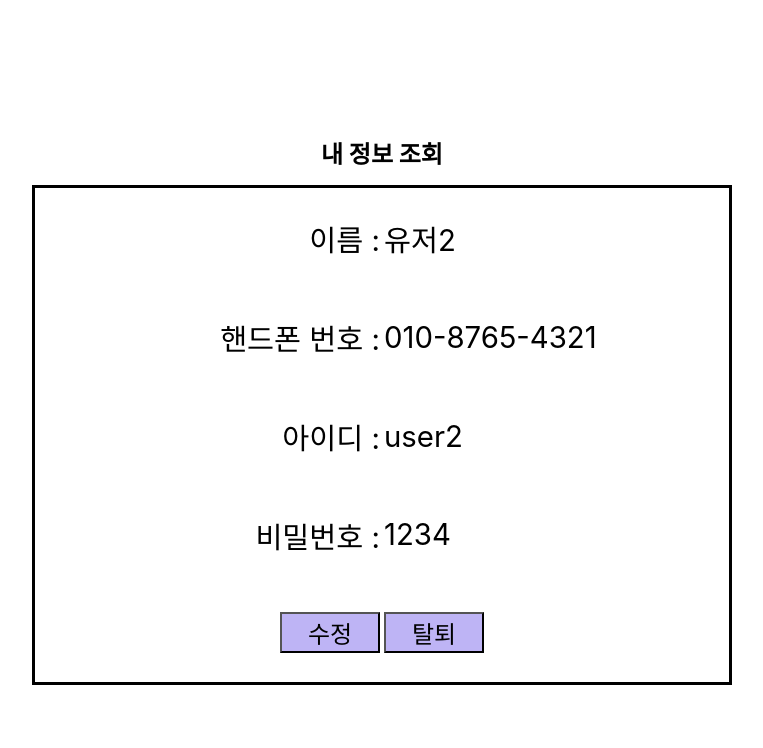
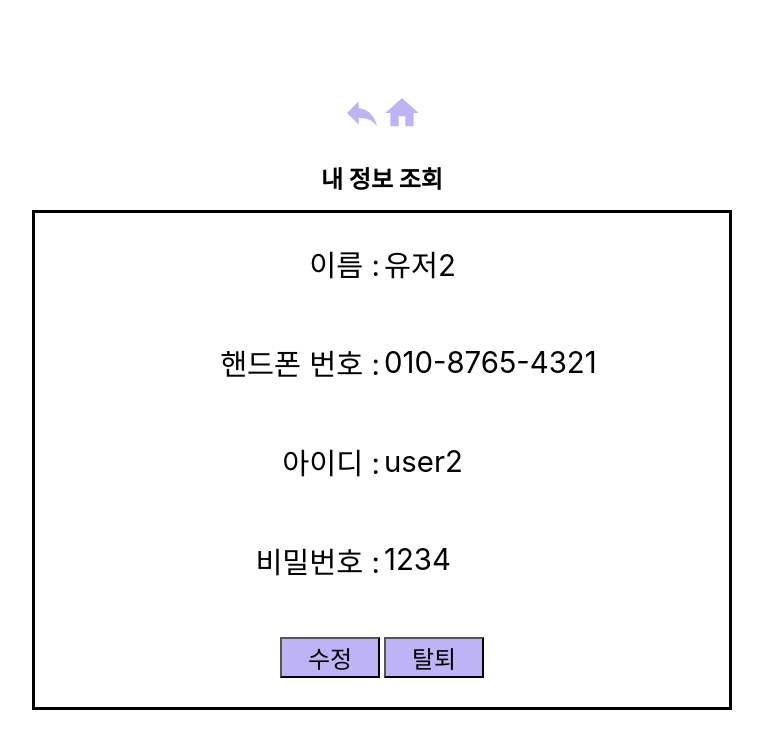
Before and after one commit to darudeeee/0526, a React (Create React App) app: page /myinfo in a window 1280 px wide. Shown: the top 748 px of the page, without its empty margins (258-1021 px from the left). Built offline with nearby package versions, Linux system fonts and the light colour scheme.

Commit message:
~출석체크(관리,유저)

```diff
--- a/src/routers/Editor.js
+++ b/src/routers/Editor.js
@@ -1,7 +1,7 @@
 import React, { useState, useEffect } from "react";
-// import { Link } from "react-router-dom";
-// import HomeIcon from "@mui/icons-material/Home";
-// import ReplyIcon from "@mui/icons-material/Reply";
+import { Link } from "react-router-dom";
+import HomeIcon from "@mui/icons-material/Home";
+import ReplyIcon from "@mui/icons-material/Reply";
 import "./stylesheet/Editor.css";
 
 function Editor() {
@@ -49,21 +49,21 @@ function Editor() {
     );
     setUser(updatedUser);
     alert("수정되었습니다.");
-    // 내정보로 돌아가는 로직
+    window.location.href = "/myinfo";
   };
 
   return (
     <div className="editor-container">
-      {/* <div
+      <div
         style={{
           display: "flex",
           justifyContent: "center",
           alignItems: "center",
           width: "100%",
-          height: "100px",
+          height: "50px",
         }}
       >
-        <Link to="/mainadmin">
+        <Link to="/myinfo">
           <ReplyIcon
             sx={{
               fontSize: 40,
@@ -74,7 +74,7 @@ function Editor() {
             }}
           />
         </Link>
-        <Link to="/mainadmin">
+        <Link to="/mainuser">
           <HomeIcon
             sx={{
               fontSize: 40,
@@ -85,7 +85,7 @@ function Editor() {
             }}
           />
         </Link>
-      </div> */}
+      </div>
       <div className="title">
         <h2>정보 조회</h2>
       </div>
--- a/src/routers/LogIn.js
+++ b/src/routers/LogIn.js
@@ -7,6 +7,7 @@ import VisibilityIcon from "@mui/icons-material/Visibility";
 import VisibilityOffIcon from "@mui/icons-material/VisibilityOff";
 import SendIcon from "@mui/icons-material/Send";
 import HomeIcon from "@mui/icons-material/Home";
+import ReplyIcon from "@mui/icons-material/Reply";
 
 function LogIn() {
   const [user, setUser] = React.useState({
@@ -54,7 +55,26 @@ function LogIn() {
         width: "100vw",
       }}
     >
-      <div style={{ display: "flex" }}>
+      <div
+        style={{
+          display: "flex",
+          justifyContent: "center",
+          alignItems: "center",
+          width: "100%",
+          height: "50px",
+        }}
+      >
+        <Link to="/">
+          <ReplyIcon
+            sx={{
+              fontSize: 40,
+              color: "#beb4f5",
+              "&:hover": {
+                color: "black",
+              },
+            }}
+          />
+        </Link>
         <Link to="/">
           <HomeIcon
             sx={{
--- a/src/routers/MyInfo.js
+++ b/src/routers/MyInfo.js
@@ -1,18 +1,22 @@
 import React, { useState } from "react";
-import { Link } from 'react-router-dom';
+import { Link } from "react-router-dom";
+import HomeIcon from "@mui/icons-material/Home";
+import ReplyIcon from "@mui/icons-material/Reply";
 import "./stylesheet/MyInfo.css";
 
 function MyInfo() {
   const [user, setUser] = useState([
-    { key: 1, name: '유저1', phone: '010-1234-5678', id: "user1", pw: '1234' },
-    { key: 2, name: '유저2', phone: '010-8765-4321', id: "user2", pw: '1234' }
+    { key: 1, name: "유저1", phone: "010-1234-5678", id: "user1", pw: "1234" },
+    { key: 2, name: "유저2", phone: "010-8765-4321", id: "user2", pw: "1234" },
   ]);
 
   // 현재 로그인된 아이디
   const currentUserId = "user2";
 
   // 현재 로그인된 아이디와 일치하는 정보 찾기
-  const currentUserInfo = user.find(userInfo => userInfo.id === currentUserId);
+  const currentUserInfo = user.find(
+    (userInfo) => userInfo.id === currentUserId
+  );
 
   // 탈퇴 버튼 클릭 시
   const DeleteUser = () => {
@@ -20,7 +24,9 @@ function MyInfo() {
     const confirmWithdrawal = window.confirm("정말 탈퇴하시겠습니까?");
     if (confirmWithdrawal) {
       // 탈퇴 실행
-      const updatedUser = user.filter(userInfo => userInfo.id !== currentUserId);
+      const updatedUser = user.filter(
+        (userInfo) => userInfo.id !== currentUserId
+      );
       setUser(updatedUser);
       alert("탈퇴되었습니다.");
     } else {
@@ -31,6 +37,38 @@ function MyInfo() {
 
   return (
     <div className="myinfo-container">
+      <div
+        style={{
+          display: "flex",
+          justifyContent: "center",
+          alignItems: "center",
+          width: "100%",
+          height: "50px",
+        }}
+      >
+        <Link to="/mainuser">
+          <ReplyIcon
+            sx={{
+              fontSize: 40,
+              color: "#beb4f5",
+              "&:hover": {
+                color: "black",
+              },
+            }}
+          />
+        </Link>
+        <Link to="/mainuser">
+          <HomeIcon
+            sx={{
+              fontSize: 40,
+              color: "#beb4f5",
+              "&:hover": {
+                color: "black",
+              },
+            }}
+          />
+        </Link>
+      </div>
       <div className="title">
         <h2>내 정보 조회</h2>
       </div>
@@ -54,12 +92,18 @@ function MyInfo() {
               <td>{currentUserInfo.pw}</td>
             </tr>
             <tr className="button-container">
-              <td >
-              <Link to="/editor"><button className="edit-button" >수정</button></Link>
-            </td>
-            <td>
-                <button className="delete-button" onClick={DeleteUser}>탈퇴</button>
-            </td>
+              <td>
+                <Link to="/editor">
+                  <button className="edit-button">수정</button>
+                </Link>
+              </td>
+              <td>
+                <Link to="/">
+                  <button className="delete-button" onClick={DeleteUser}>
+                    탈퇴
+                  </button>
+                </Link>
+              </td>
             </tr>
           </tbody>
         </table>
--- a/src/routers/SignUp.js
+++ b/src/routers/SignUp.js
@@ -7,6 +7,7 @@ import VisibilityIcon from "@mui/icons-material/Visibility";
 import VisibilityOffIcon from "@mui/icons-material/VisibilityOff";
 import SendIcon from "@mui/icons-material/Send";
 import HomeIcon from "@mui/icons-material/Home";
+import ReplyIcon from "@mui/icons-material/Reply";
 import "./stylesheet/SignUp.css";
 
 function SignUp() {
@@ -52,7 +53,26 @@ function SignUp() {
         width: "100vw",
       }}
     >
-      <div style={{ display: "flex" }}>
+      <div
+        style={{
+          display: "flex",
+          justifyContent: "center",
+          alignItems: "center",
+          width: "100%",
+          height: "50px",
+        }}
+      >
+        <Link to="/">
+          <ReplyIcon
+            sx={{
+              fontSize: 40,
+              color: "#beb4f5",
+              "&:hover": {
+                color: "black",
+              },
+            }}
+          />
+        </Link>
         <Link to="/">
           <HomeIcon
             sx={{
--- a/src/routers/stylesheet/UserInfo.css
+++ b/src/routers/stylesheet/UserInfo.css
@@ -17,9 +17,10 @@
   align-items: center;
 }
 
-  table > thead {
+table>thead {
   background-color: #beb4f5;
 }
+
 .user-table {
   border-collapse: collapse;
 }
@@ -28,7 +29,8 @@
 .user-table td {
   width: 200px;
   border: 1px solid black;
-    text-align: center; /* 텍스트 가운데 정렬 */
+  text-align: center;
+  /* 텍스트 가운데 정렬 */
 }
 
 .edit-button,
```
Also changed, not shown: src/routers/Main.js (+4 -5 lines). Lines whose indentation alone changed are shown as unchanged.
